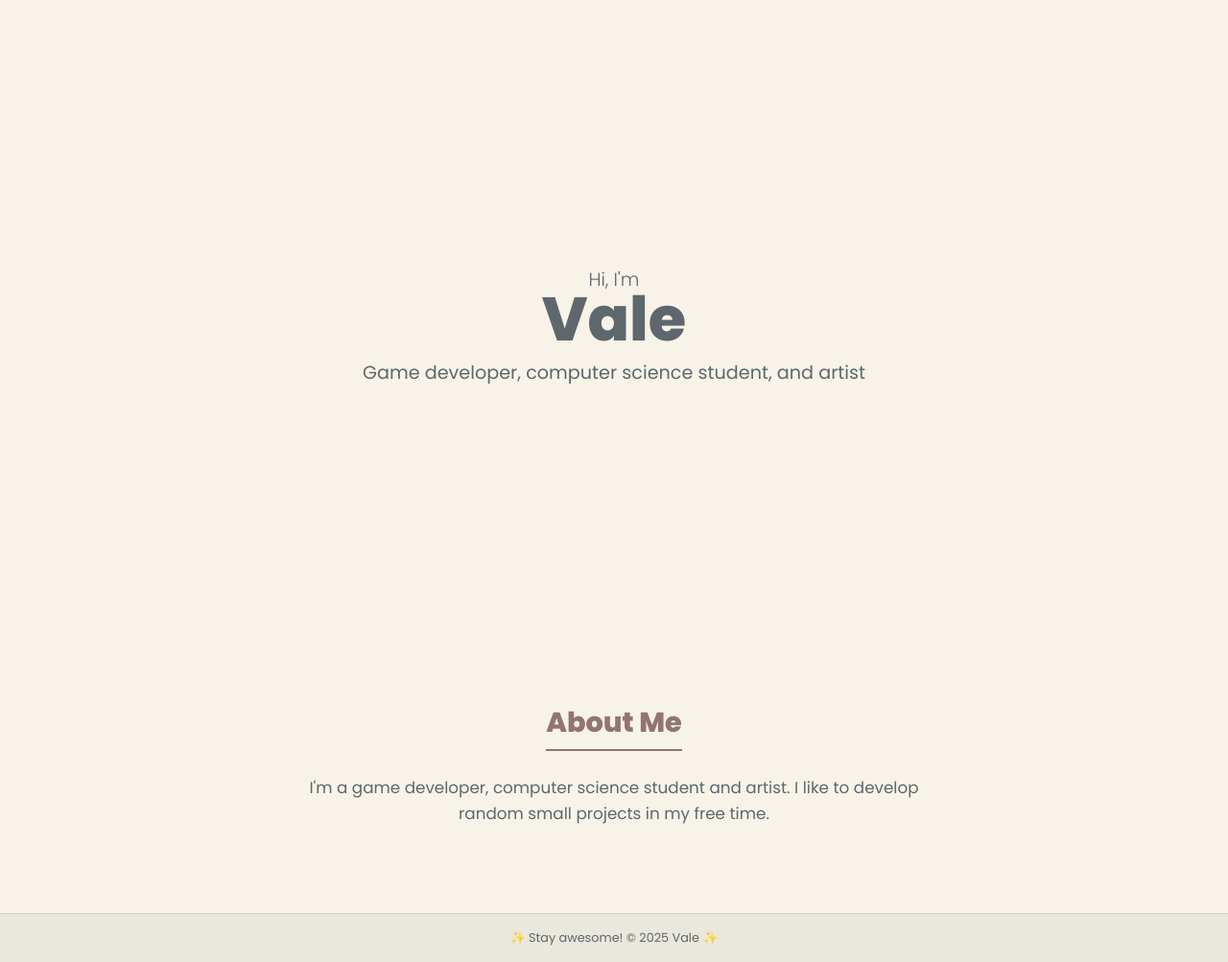
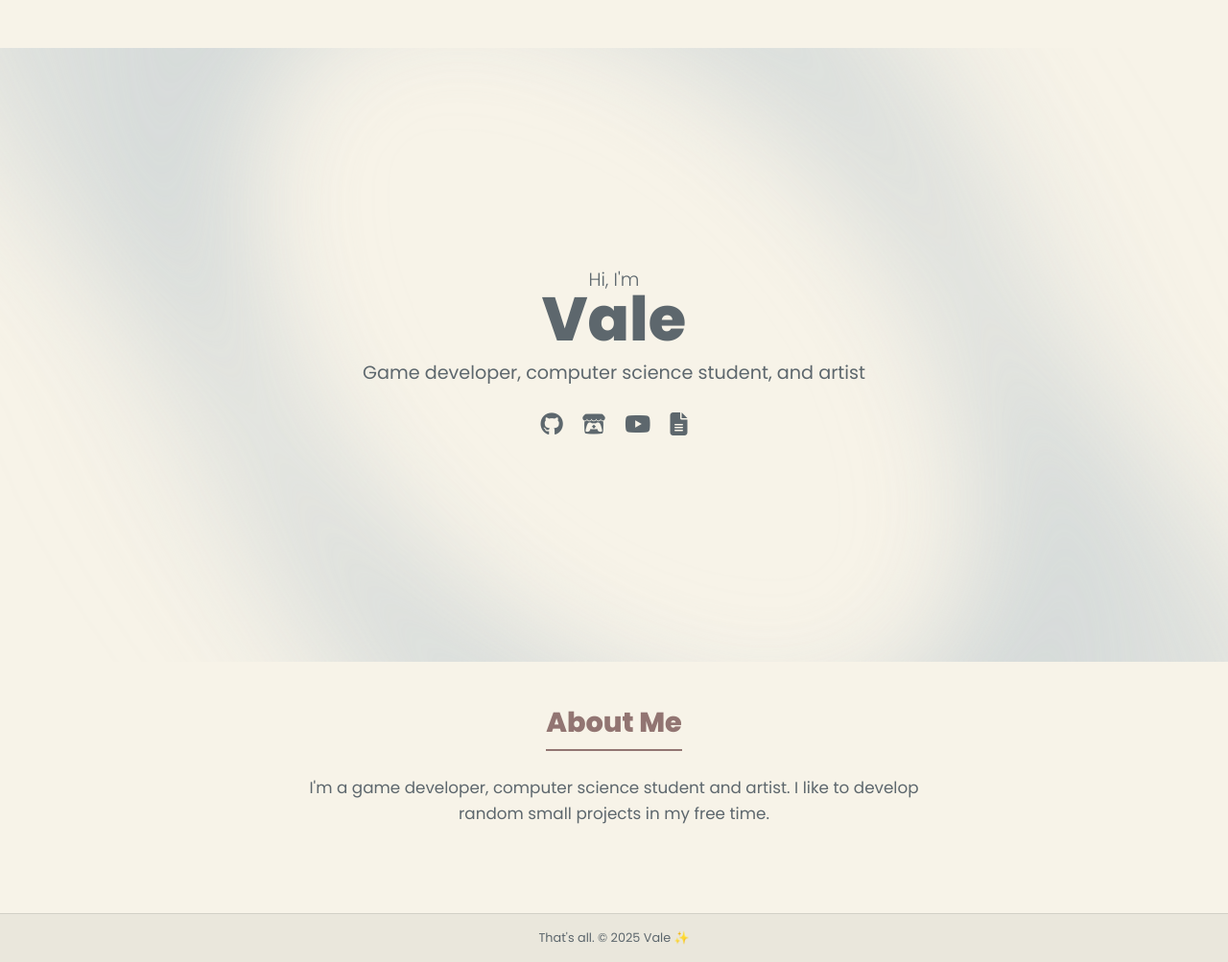
Before and after one commit to twistvale/Vale, a plain HTML site: page index.html in a window 1280 px wide. Shown: the whole page at 96% size. Drawn offline with Linux system fonts and the light colour scheme.

Commit message:
Update index.html

```diff
--- a/index.html
+++ b/index.html
@@ -6,22 +6,24 @@
     <title>Vale | Discord Bio</title>
     <link rel="stylesheet" href="style.css">
     <link href="https://fonts.googleapis.com/css2?family=Poppins:wght@300;400;600;800&display=swap" rel="stylesheet">
+    <link rel="stylesheet" href="https://cdnjs.cloudflare.com/ajax/libs/font-awesome/6.5.1/css/all.min.css">
 </head>
 <body>
 
     <section id="hero" class="hero-section">
         <div class="container">
             <div class="hero-content">
-                <div class="fractal-bg"></div>
+                <div class="dynamic-bg-shape"></div>
 
                 <div class="text-content">
                     <p class="greeting">Hi, I'm</p>
                     <h2 class="name">Vale</h2>
                     <p class="title">Game developer, computer science student, and artist</p>
                     <div class="social-icons">
-                        <a href="YOUR_GITHUB_URL" target="_blank"><i class="fab fa-github"></i></a>
-                        <a href="YOUR_ITCHIO_URL" target="_blank"><i class="fab fa-itch-io"></i></a>
-                        <a href="YOUR_YOUTUBE_URL" target="_blank"><i class="fab fa-youtube"></i></a>
+                        <a href="YOUR_GITHUB_URL" target="_blank" title="Github"><i class="fab fa-github"></i></a>
+                        <a href="YOUR_ITCHIO_URL" target="_blank" title="Itch.io"><i class="fab fa-itch-io"></i></a>
+                        <a href="YOUR_YOUTUBE_URL" target="_blank" title="Youtube"><i class="fab fa-youtube"></i></a>
+                        <a href="YOUR_RESUME_URL" target="_blank" title="Resume"><i class="fas fa-file-alt"></i></a>
                     </div>
                 </div>
             </div>
@@ -39,7 +41,7 @@
 
     <footer>
         <div class="container">
-            <p>✨ Stay awesome! &copy; 2025 Vale ✨</p>
+            <p>That's all. &copy; 2025 Vale ✨</p>
         </div>
     </footer>
 </body>
```
